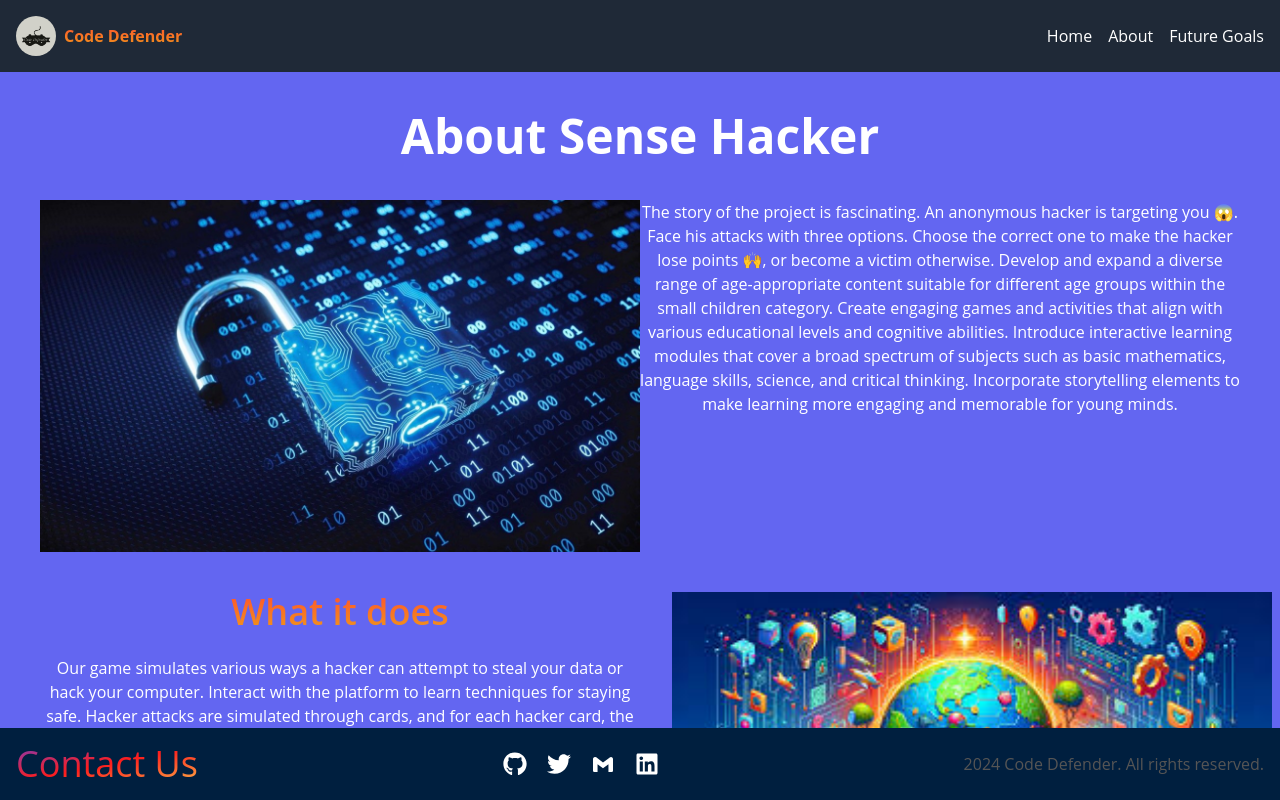
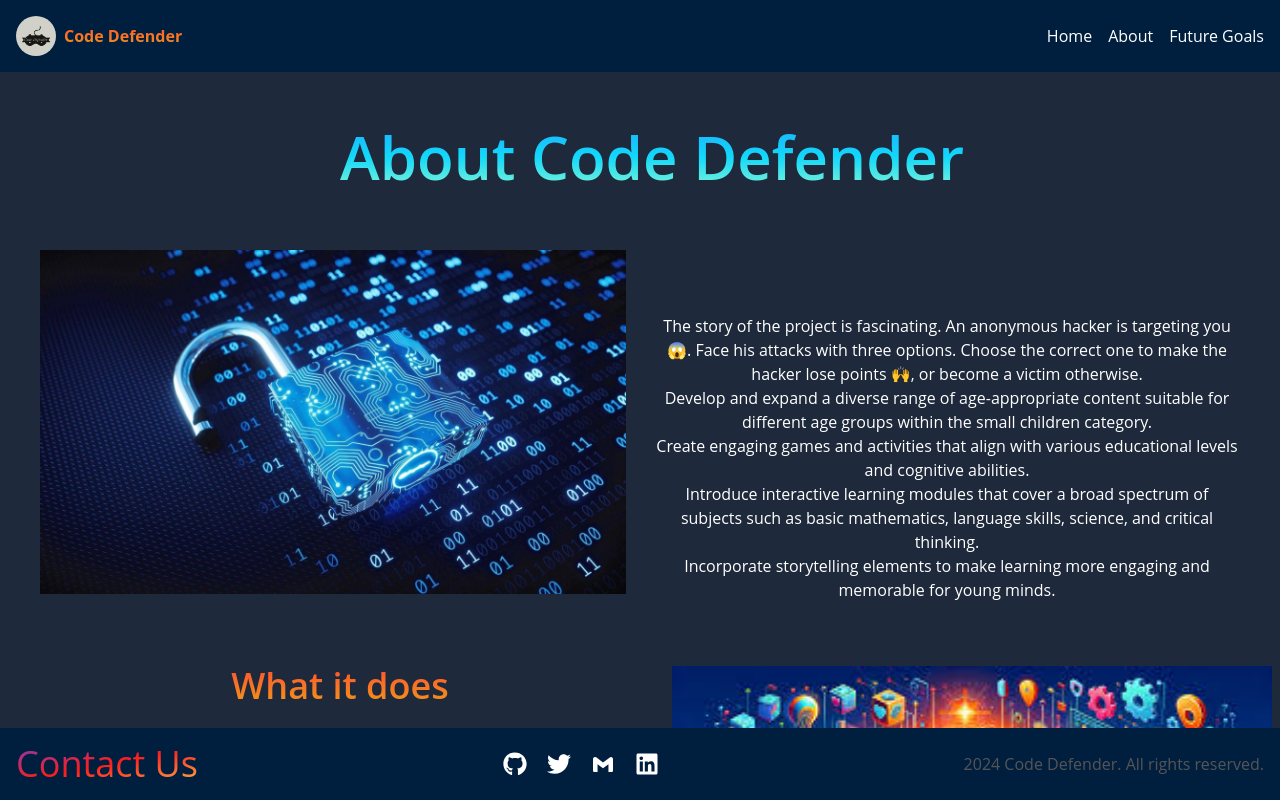
Before and after one commit to akrai15/Synchronicity_S1, a React (Vite) app in the folder CodeDefender/: page /about in a window 1280 px wide. Built offline with nearby package versions, Linux system fonts and the light colour scheme.

Commit message:
small changes

```diff
--- a/CodeDefender/src/components/About.jsx
+++ b/CodeDefender/src/components/About.jsx
@@ -9,14 +9,14 @@ const About = () => {
     <div className="flex flex-col max-h-screen overflow-y-auto">
       <Navbar />
 
-      <div className="flex-1 bg-indigo-500 p-10">
+      <div className="flex-1 bg-slate-800 p-10">
         {/* Section 1: Introduction */}
-        <div className="text-center mb-10 font-bold text-5xl text-white">
-          About Sense Hacker
+        <div className="bg-gradient-to-b from-[#1FA2FF] via-[#12D8FA] to-[#A6FFCB] text-transparent bg-clip-text text-[60px] font-semibold lg:w-[70%] translate-x-48 mb-12">
+          About Code Defender
         </div>
 
         {/* Section 2: Project Story */}
-        <div className="flex flex-col md:flex-row mb-10">
+        <div className="flex flex-col md:flex-row mb-10 gap-x-7 ">
           {/* Image */}
           <div className="md:w-1/2">
             <img
@@ -27,15 +27,9 @@ const About = () => {
           </div>
 
           {/* Text */}
-          <div className="md:w-1/2 text-white font-medium">
+          <div className="md:w-1/2 text-white font-medium mt-16">
             <p className="mb-6">
-              The story of the project is fascinating. An anonymous hacker is targeting you 😱. Face his attacks with three options. Choose the correct one to make the hacker lose points 🙌, or become a victim otherwise.
-              Develop and expand a diverse range of age-appropriate content suitable for different age groups within the small children category.
-        Create engaging games and activities that align with various educational levels and cognitive abilities.
-        Introduce interactive learning modules that cover a broad spectrum of subjects such as basic mathematics, language skills, science, and critical thinking.
-        Incorporate storytelling elements to make learning more engaging and memorable for young minds.
-
-
+              The story of the project is fascinating. An anonymous hacker is targeting you 😱. Face his attacks with three options. Choose the correct one to make the hacker lose points 🙌, or become a victim otherwise.<br/>Develop and expand a diverse range of age-appropriate content suitable for different age groups within the small children category.<br/>Create engaging games and activities that align with various educational levels and cognitive abilities.<br/>Introduce interactive learning modules that cover a broad spectrum of subjects such as basic mathematics, language skills, science, and critical thinking.<br/>Incorporate storytelling elements to make learning more engaging and memorable for young minds.
             </p>
           </div>
         </div>
--- a/CodeDefender/src/components/Home.jsx
+++ b/CodeDefender/src/components/Home.jsx
@@ -71,7 +71,7 @@ import '../assets/btn.css';
 import Scriptanime from './Scriptanime';
 
 const images = [bg1, bg2, bg5];
-const slideInterval = 1000; // Change slide every 3 seconds
+const slideInterval = 2000; // Change slide every 3 seconds
 
 function Home() {
   const [currentImageIndex, setCurrentImageIndex] = useState(0);
--- a/CodeDefender/src/components/Navbar.jsx
+++ b/CodeDefender/src/components/Navbar.jsx
@@ -10,7 +10,7 @@ const Navbar = () => {
   };
 
   return (
-    <nav className="bg-gray-800 p-4">
+    <nav className="bg-[#001f3f] p-4">
       <div className="container mx-auto flex justify-between items-center">
 
         {/* Logo or Game Title with rounded logo */}
```
